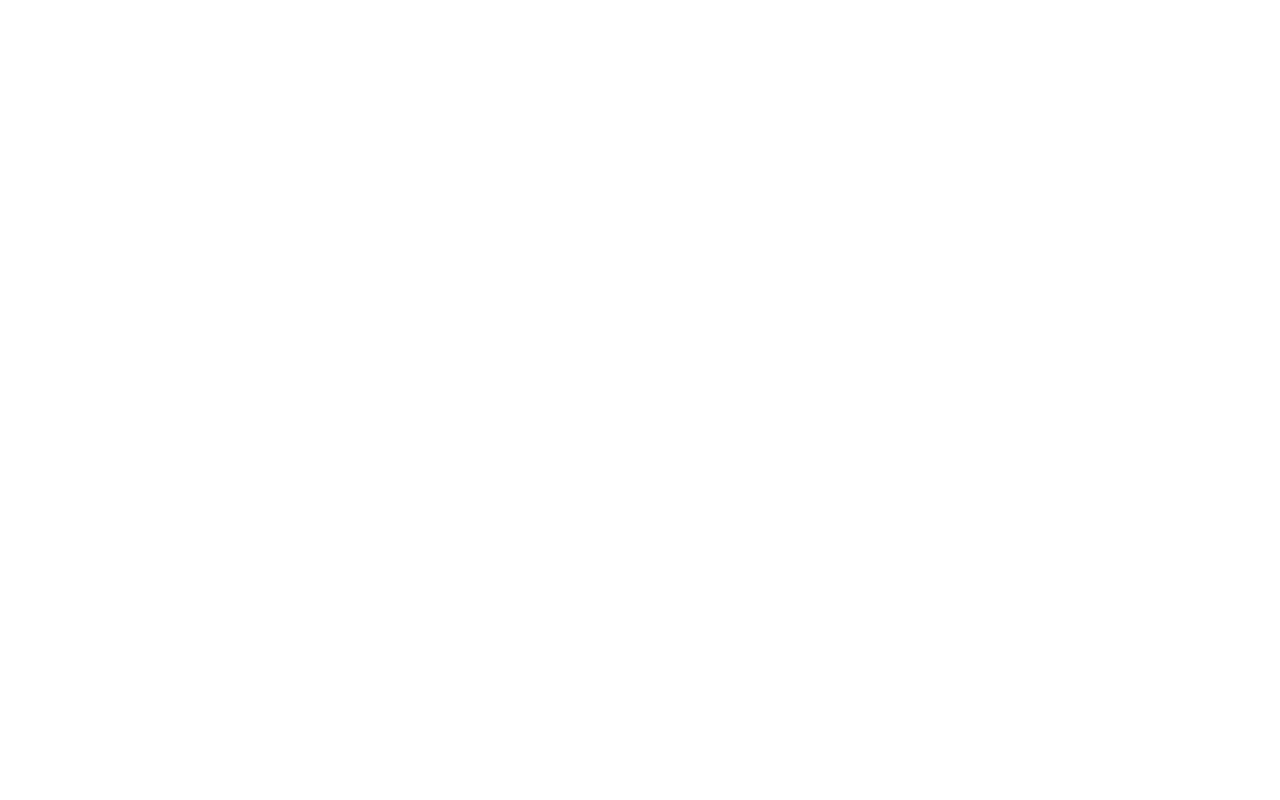
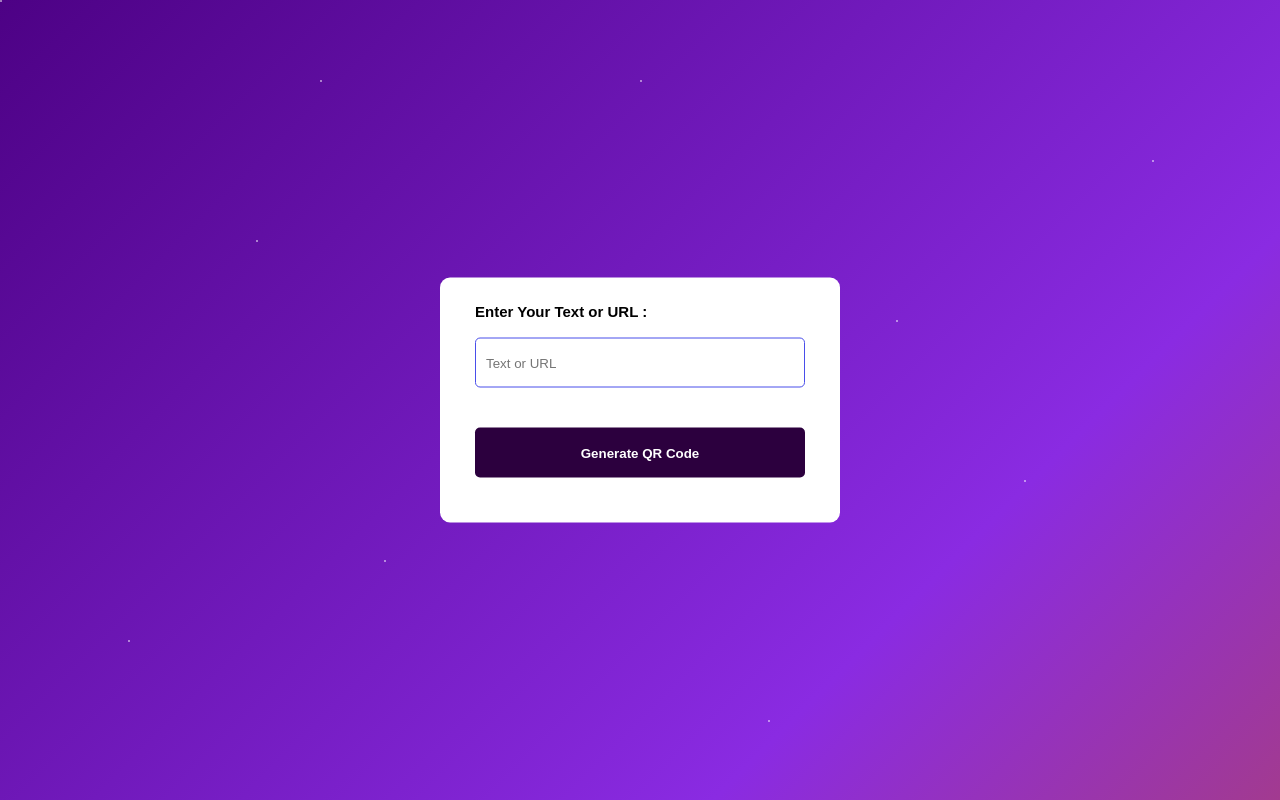
Before and after one commit to Snehdoshi/QR-Code-Generator, a plain HTML site: page qr-code.html in a window 1280 px wide. Drawn offline with Linux system fonts and the light colour scheme.

Commit message:
Added Box containing the generate button and text bar along with title and styled the whole page

```diff
--- a/qr-code.html
+++ b/qr-code.html
@@ -8,8 +8,21 @@
     QR Code Generator
   </title>
 
+  <link rel="stylesheet" href="/styles/qr-code.css">
+
 </head>
+
 <body>
+  <div class="stars"></div>
+
+  <div class="container">
+    <p>Enter Your Text or URL :</p>
+    <input type="text" placeholder="Text or URL">
+    <button>Generate QR Code</button>
+  </div>
+
+    <script src="/scripts/qr-code.js"></script>
 
 </body>
+
 </html>
--- a/styles/qr-code.css
+++ b/styles/qr-code.css
@@ -0,0 +1,90 @@
+*{
+  margin: 0;
+  padding: 0;
+  font-family: 'Poppins', sans-serif;
+  box-sizing: border-box;
+}
+
+body {
+  height: 100vh;
+  overflow: hidden;
+  background: linear-gradient(135deg, #000000, #2c003e, #4b0082, #8a2be2 , #CC5500);
+  background-size: 300% 300%;
+  animation: gradientBG 15s ease infinite;
+  color: black;
+  position: relative;
+}
+
+
+@keyframes gradientBG {
+  0% { background-position: 0% 50%; }
+  50% { background-position: 100% 50%; }
+  100% { background-position: 0% 50%; }
+}
+
+
+.stars {
+  position: absolute;
+  width: 2px;
+  height: 2px;
+  background: white;
+  border-radius: 50%;
+  box-shadow:
+    50vw 10vh white,
+    10vw 80vh white,
+    80vw 60vh white,
+    20vw 30vh white,
+    60vw 90vh white,
+    70vw 40vh white,
+    30vw 70vh white,
+    90vw 20vh white,
+    40vw 50vh white,
+    25vw 10vh white;
+  animation: twinkle 2s infinite ease-in-out alternate;
+}
+
+@keyframes twinkle {
+  0% { opacity: 1; }
+  100% { opacity: 0.3; }
+}
+
+.container{
+  width: 400px;
+  padding: 25px 35px;
+  position: absolute;
+  top: 50%;
+  left: 50%;
+  transform: translate(-50%, -50%);
+  background: #fff;
+  border-radius: 10px;
+}
+
+.container p{
+  margin-bottom: 8px;
+  font-size: 15px;
+  font-weight: 600;
+}
+
+.container input {
+  width: 100%;
+  height: 50px;
+  border: 1px solid #494eea;
+  outline: 0;
+  padding: 10px;
+  margin: 10px 0 20px;
+  border-radius: 5px;
+}
+
+.container button {
+  width: 100%;
+  height: 50px;
+  background-color: #2c003e;
+  color: #fff;
+  border: 0;
+  outline: 0;
+  border-radius: 5px;
+  box-shadow: 0 10px 10px rgb (0,0,0,0.1);
+  cursor: pointer;
+  margin: 20px 0;
+  font-weight: 650;
+}
```
